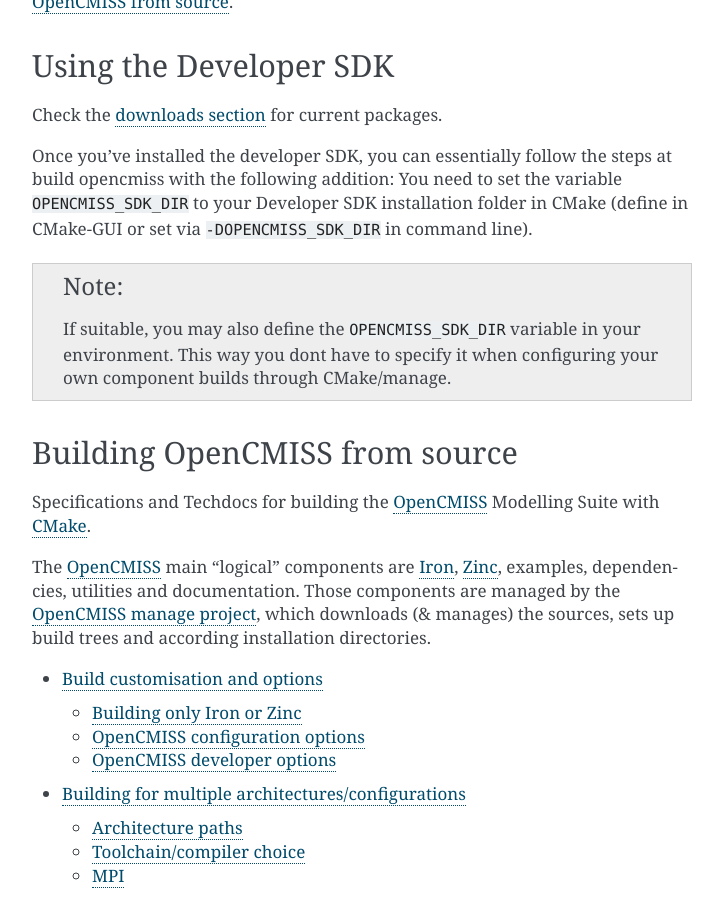
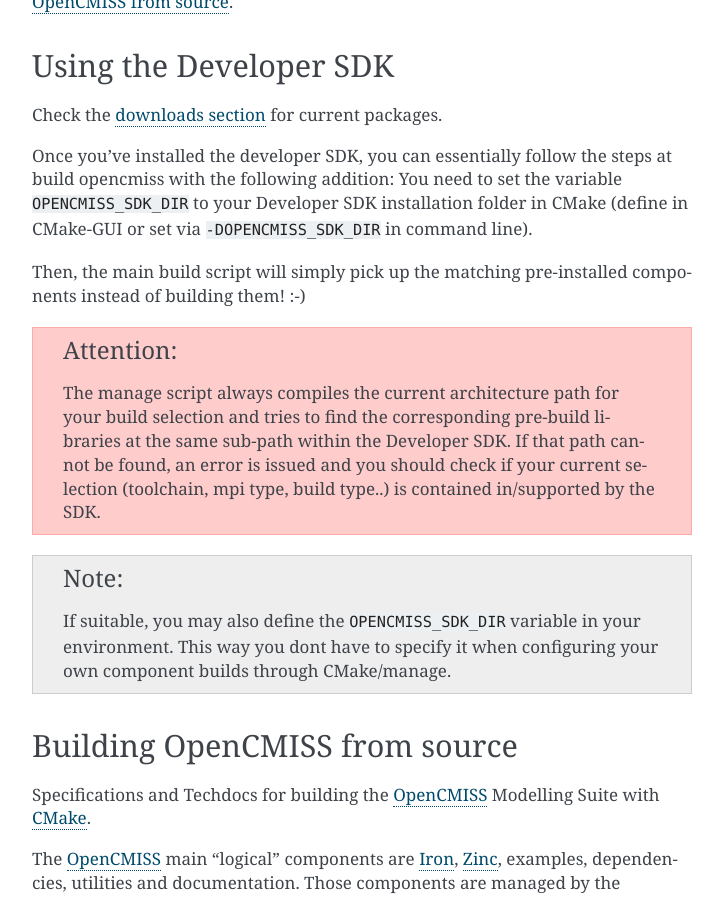
Before and after one commit to OpenCMISS/manage, a Sphinx documentation site: the page built from docs/index.rst, in a window 1280 px wide and 900 px high, scrolled down 3886 px. Shown: the whole window, without its empty margins (388-1111 px from the left). Built offline with Sphinx 7.4.7, drawn with Linux system fonts in a browser that asks for light colours; pages that are not in the unit, such as notebooks, are missing from menus; cross-references to code outside the pages are shown as plain code.

Commit message:
further updates

```diff
--- a/docs/index.rst
+++ b/docs/index.rst
@@ -177,6 +177,14 @@
 You need to set the variable :cmake:`OPENCMISS_SDK_DIR` to your Developer SDK installation
 folder in CMake (define in CMake-GUI or set via :cmake:`-DOPENCMISS_SDK_DIR` in command line).
 
+Then, the main build script will simply pick up the matching pre-installed components instead of building them! :-)
+
+.. attention::
+
+   The manage script always compiles the current architecture path for your build selection and tries to find the corresponding pre-build
+   libraries at the same sub-path within the Developer SDK. If that path cannot be found, an error is issued and you should check if
+   your current selection (toolchain, mpi type, build type..) is contained in/supported by the SDK.
+
 .. note::
 
    If suitable, you may also define the :cmake:`OPENCMISS_SDK_DIR` variable in your environment. This way you dont have to specify it when
```
Also changed, not shown: 1 other file.
